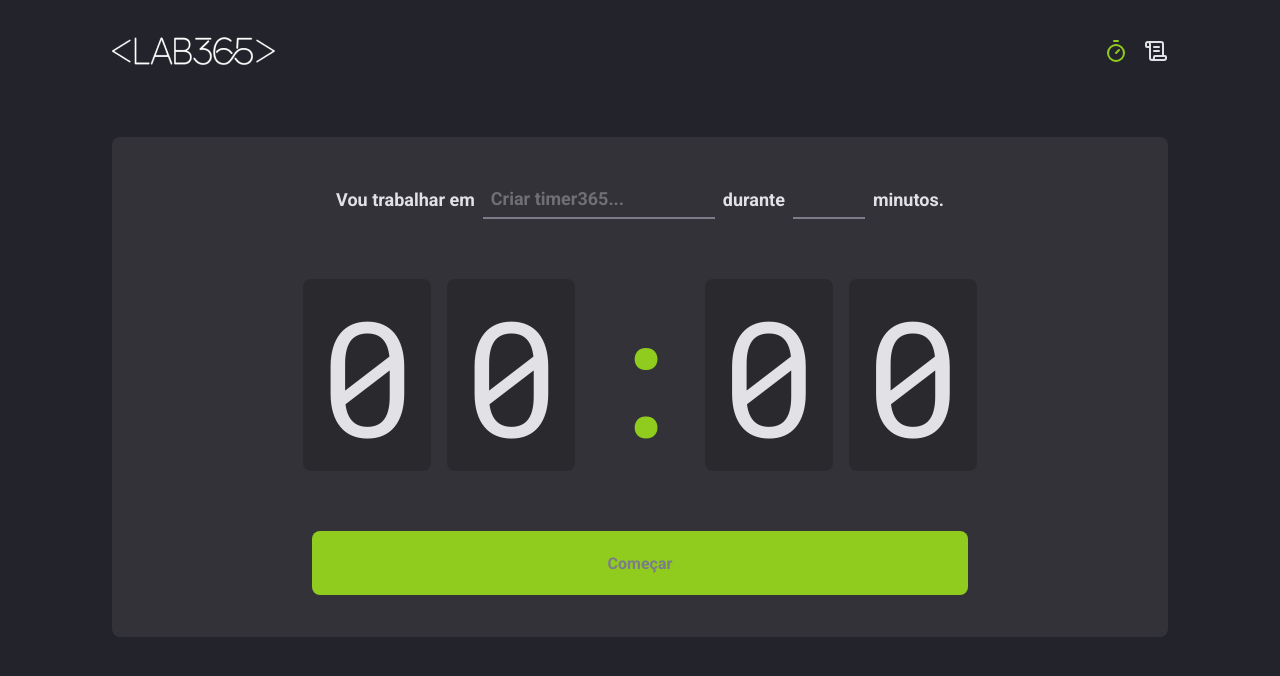
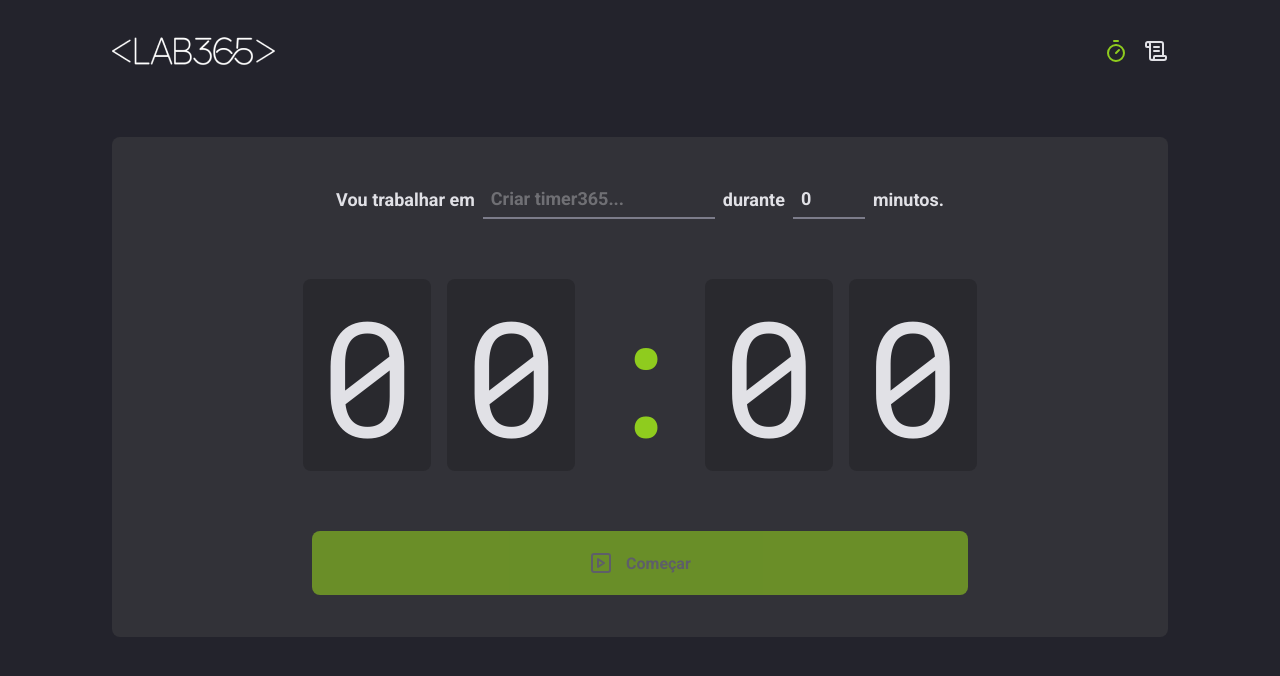
Before and after one commit to marcelovntr/projeto-revisao, a React (Vite) app: page / in a window 1280 px wide. Shown: the top 676 px of the page. Built offline with nearby package versions, Linux system fonts and the light colour scheme.

Commit message:
código final da revisão

```diff
--- a/src/components/button/button.css
+++ b/src/components/button/button.css
@@ -6,9 +6,18 @@
     border: none;
     border-radius: 8px;
     font-weight: bold;
+    display: flex;
+    align-items: center;
+    justify-content: center;
+    gap: 0.8rem;
 }
 
 
 .container--button.secondary {
     background: var(--pink-800);
 }
+
+.container--button:disabled {
+    opacity: 0.6;
+    cursor: not-allowed;
+}
--- a/src/components/timer/index.jsx
+++ b/src/components/timer/index.jsx
@@ -7,7 +7,6 @@ import { useCycle } from '../../context/cycle'
 //export function Timer({ activeCycle }) { como receber o useCycle() --> não precisa mais receber a prop activeCycle
 export function Timer() {
     const { activeCycle, markCurrentCycleAsFinished } = useCycle()
-
     //activeCycle.startDate
     const [amountSecondsPassed, setAmountSecondsPassed] = useState(() => {
         if (activeCycle) {
@@ -57,6 +56,11 @@ export function Timer() {
     //     if (minutesAmount === 0 && secondsAmount === 0) { tocarAudio() }
     // }, [minutesAmount, secondsAmount])
 
+    useEffect(() => {
+        if(activeCycle) {
+            document.title = `${minutes} : ${seconds} - ${activeCycle.task}`}
+    }, [minutes, seconds, activeCycle])
+
     return (
         <div className='container--timer'>
             {/* Minutos */}
--- a/src/context/cycle.jsx
+++ b/src/context/cycle.jsx
@@ -6,7 +6,8 @@ export const CycleContext = createContext({
     activeCycleId: null,
     createNewCycle: () => { },
     activeCycle: undefined,
-    markCurrentCycleAsFinished: () => { }
+    markCurrentCycleAsFinished: () => { },
+    interruptedCurrentCycle: () => { },
 
 })
 const CYCLE_KEY_LOCAL_STORAGE = '@lab-timer365:cycles-1.0.0'
@@ -16,7 +17,7 @@ export function CycleProvider({ children }) {
     const [cycles, setCycles] = useState(() => {
         const cycleStorage = localStorage.getItem(CYCLE_KEY_LOCAL_STORAGE)
 
-        if(cycleStorage) {
+        if (cycleStorage) {
             return JSON.parse(cycleStorage)
         }
         return []
@@ -69,9 +70,32 @@ export function CycleProvider({ children }) {
         localStorage.setItem(CYCLE_KEY_LOCAL_STORAGE, JSON.stringify(newStateCycle))
         localStorage.removeItem(ACTIVE_CYCLE_KEY_LOCAL_STORAGE)
     }
+
+    function interruptedCurrentCycle() {
+        const newStateCycle = cycles.map(cycle => {
+            if (cycle.id === activeCycleId) {
+                return {
+                    ...cycle, interruptedDate: new Date()
+                }
+            }
+            document.title = '' //eu que coloquei essa cousa, feio!
+            return cycle
+
+        })
+        /*atualizando estados */
+        setCycles(newStateCycle) //<-- não necessita previous pq contem o array completo de cycles
+        setActiveCycleId(null)
+        /*atualizando localStorage */
+        localStorage.setItem(CYCLE_KEY_LOCAL_STORAGE, JSON.stringify(newStateCycle))
+        localStorage.removeItem(ACTIVE_CYCLE_KEY_LOCAL_STORAGE)
+    }
     const activeCycle = cycles.find(cycle => cycle.id === activeCycleId)
 
-    return <CycleContext.Provider value={{ cycles, activeCycleId, createNewCycle, activeCycle, markCurrentCycleAsFinished }}>
+    return <CycleContext.Provider
+        value={{
+            cycles, activeCycleId, createNewCycle, activeCycle,
+            markCurrentCycleAsFinished, interruptedCurrentCycle
+        }}>
         {children}
     </CycleContext.Provider>
 }
--- a/src/pages/history/index.jsx
+++ b/src/pages/history/index.jsx
@@ -1,7 +1,10 @@
-import {Status} from '../../components/status'
+import { Status } from '../../components/status'
 import './history.css'
-
+import { useCycle } from '../../context/cycle'
+import { formatDistanceToNow } from 'date-fns'
+import { ptBR } from 'date-fns/locale'
 export function HistoryPage() {
+    const { cycles } = useCycle()
     return (
         <div className="container--history">
             <h1>Meu histórico</h1>
@@ -17,30 +20,47 @@ export function HistoryPage() {
                 </thead>
 
                 <tbody>
-                    <tr>
-                        <td>Conserto de débitos técnicos</td>
-                        <td>25 anos</td>
-                        <td>Há cerca de 2 éons</td>
-                        <td>
-                            <Status>Concluído</Status>
-                        </td>
-                    </tr>
-                    <tr>
+                    {
+                        cycles.map((cycles) => (
+                            <tr key={cycles.id}>
+                                <td>{cycles.task}</td>
+                                <td>{`${cycles.minutesAmount} minuto(s)`}</td>
+                                <td>{formatDistanceToNow(new Date(cycles.startDate), {
+                                    addSuffix: true,
+                                    locale: ptBR
+                                })}</td>
+                                <td>
+                                    {
+                                        cycles.finishedDate && (
+                                            <Status>Concluído</Status>
+                                        )
+
+                                    }
+                                      {
+                                        cycles.interruptedDate && (
+                                            <Status variant='pink'>Interrompido</Status>
+                                        )
+
+                                    }
+                                       {
+                                        !cycles.finishedDate && !cycles.interruptedDate && (
+                                            <Status variant='orange'>Em andamento</Status>
+                                        )
+
+                                    }
+
+                                </td>
+                            </tr>
+                        ))
+                    }
+                    {/* <tr>
                         <td>Conserto de débitos técnicos</td>
                         <td>25 anos</td>
                         <td>Há cerca de 2 éons</td>
                         <td>
                             <Status variant={'pink'}>Concluído</Status>
                         </td>
-                    </tr>
-                    <tr>
-                        <td>Conserto de débitos técnicos</td>
-                        <td>25 anos</td>
-                        <td>Há cerca de 2 éons</td>
-                        <td>
-                            <Status variant={'orange'}>Concluído</Status>
-                        </td>
-                    </tr>
+                    </tr> */}
                 </tbody>
             </table>
         </div>
--- a/src/pages/home/index.jsx
+++ b/src/pages/home/index.jsx
@@ -5,14 +5,20 @@ import { Timer } from "../../components/timer";
 import { useForm, FormProvider } from 'react-hook-form'
 import './home.css'
 import { useCycle } from "../../context/cycle";
+import { SquarePlay, CirclePause } from 'lucide-react'
 
 
 export function HomePage() {
     // const {register, handleSubmit} = useForm()
-    const methods = useForm()
+    const methods = useForm({
+        defaultValues: {
+            task: '',
+            minutesAmount: 0,
+        }
+    })
     //const { activeCycle, createNewCycle } = useCycle()
-    const { createNewCycle } = useCycle()
-    const { handleSubmit } = methods
+    const { createNewCycle, activeCycle, interruptedCurrentCycle } = useCycle()
+    const { handleSubmit, reset, watch } = methods
     // const [cycles, setCycles] = useState([])
     // const [activeCycleId, setActiveCycleId] = useState(null) //saber qual ciclo está ativo
 
@@ -41,9 +47,13 @@ export function HomePage() {
         // //setCycles(newCycle)
         // setCycles((previous)=>[...previous, newCycle])
         // setActiveCycleId(id)
+        reset()
     }
 
     // const activeCycle = cycles.find(cycle => cycle.id === activeCycleId)
+
+    const task = watch('task')
+    const isSubmittedDisabled = !task
     return (
         // era div apenas
         //<form className="container--home" onSubmit={handleSubmit(createNewCycle)}>
@@ -54,7 +64,12 @@ export function HomePage() {
             </FormProvider>
             {/* <Timer activeCycle={activeCycle} /> passamento de prop pro 'arquivo' Timer processar */}
             <Timer /> {/*activeCycle que tava dentro foi pro próprio arquivo do Timer! */}
-            <Button>Começar</Button>
+            {
+                activeCycle ? (<Button type='button' variant="secondary" onClick={interruptedCurrentCycle}>
+                    <CirclePause size={24} />Interromper</Button>)
+                    : (<Button type='submit' disabled={isSubmittedDisabled}> <SquarePlay />Começar</Button>)
+            }
+
             {/*ou: <Button variant= "secondary">Começar</Button>    */}
         </form>
     )
```
